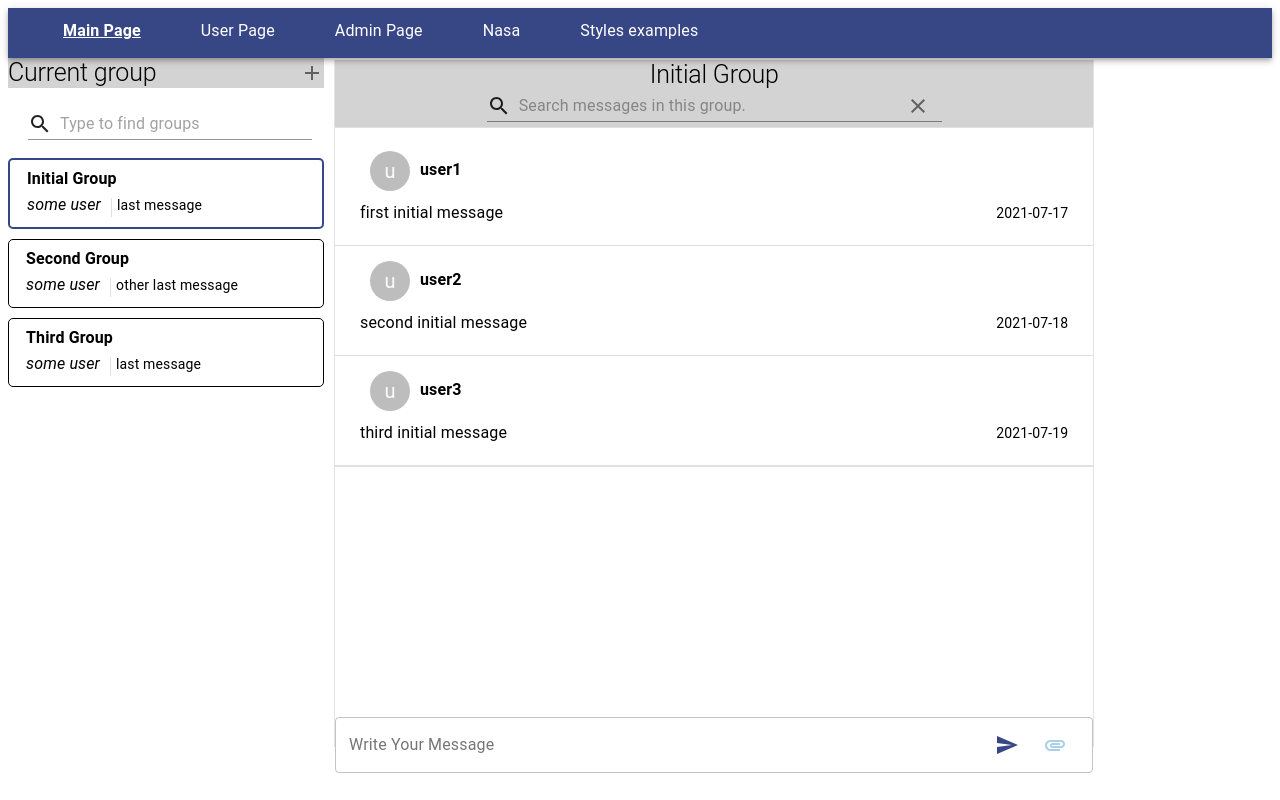
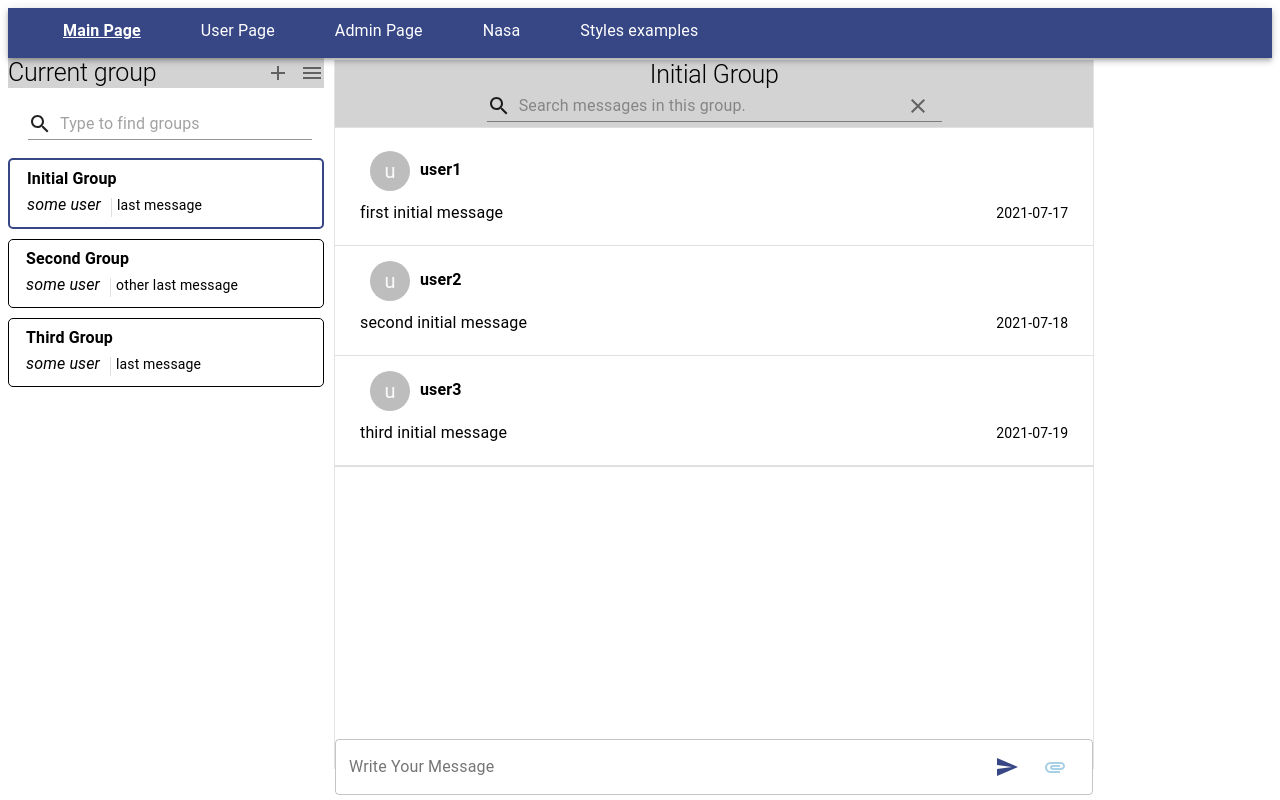
Before and after one commit to bhlynsky/messenger, a React (Create React App) app: page /#/main/1 in a window 1280 px wide. Built offline with nearby package versions, Linux system fonts and the light colour scheme.

Commit message:
added open/close sidebar button

```diff
--- a/src/pages/Main/components/Messenger/components/styles.js
+++ b/src/pages/Main/components/Messenger/components/styles.js
@@ -8,7 +8,7 @@ export const useStyles = makeStyles(() => ({
         width: '100%',
         minHeight: '500px',
         minWidth: '400px',
-        height: '860px',
+        height: 'calc(100vh - 210px)',
         overflow: 'auto',
     },
     messageInput: {
@@ -25,29 +25,4 @@ export const useStyles = makeStyles(() => ({
     avatar: {
         margin: '-5px 10px 10px',
     },
-    '@media (max-height: 840px)': {
-        messageContainer: {
-            height: '71vh',
-        },
-    },
-    '@media (min-height: 840px)': {
-        messageContainer: {
-            height: '690px',
-        },
-    },
-    '@media (min-height: 920px)': {
-        messageContainer: {
-            height: '750px',
-        },
-    },
-    '@media (min-height: 1080px)': {
-        messageContainer: {
-            height: '860px',
-        },
-    },
-    '@media (min-height: 1440px)': {
-        messageContainer: {
-            height: '1225px',
-        },
-    },
 }));
--- a/src/pages/Main/components/Sidebar/components/GroupPreview.js
+++ b/src/pages/Main/components/Sidebar/components/GroupPreview.js
@@ -5,6 +5,7 @@ import { connect } from 'react-redux';
 import { Link } from 'react-router-dom';
 import { changeCurrentGroup } from '../../../services/main-actions';
 import { labels } from '../../../services/main-constants';
+
 const GroupPreview = (props) => {
     const { userName, message } = { ...props.messageData }; // handling error when undefined data
     const { group, changeCurrentGroup } = props;
@@ -13,6 +14,15 @@ const GroupPreview = (props) => {
     const onChangeGroup = () => {
         changeCurrentGroup(group.id, group.groupName);
     };
+
+    const maxMessageLength = 20;
+    let displayMessage = '';
+
+    if (message.length > maxMessageLength) {
+        displayMessage = message.slice(maxMessageLength) + '...';
+    } else {
+        displayMessage = message;
+    }
 
     return (
         <Link to={`/main/${group.id}`} className={classes.linkWithoutStyles}>
@@ -30,7 +40,7 @@ const GroupPreview = (props) => {
                             className={classes.verticalDivider}
                         ></Divider>
 
-                        <Typography variant="body2">{message}</Typography>
+                        <Typography variant="body2">{displayMessage}</Typography>
                     </Grid>
                 ) : (
                     <Typography variant="body2">{labels.NO_MESSAGES}</Typography>
--- a/src/pages/Main/components/Sidebar/components/Sidebar.js
+++ b/src/pages/Main/components/Sidebar/components/Sidebar.js
@@ -6,12 +6,14 @@ import GroupPreview from './GroupPreview';
 import { createGroupLabels, labels } from '../../../services/main-constants';
 import CreateGroupModal from './CreateGroupModal';
 import AddIcon from '@material-ui/icons/Add';
+import MenuIcon from '@material-ui/icons/Menu';
+import { GroupSearch } from './GroupSearch';
 
-import { GroupSearch } from './GroupSearch';
 const Sidebar = (props) => {
     const classes = useStyles();
     const { groups, currentGroupId } = props;
     const [modalIsOpen, setModalOpen] = useState(false);
+    const [sidebarIsOpen, setSidebarOpen] = useState(true);
     const [groupSearchValue, setGroupSearchValue] = useState('');
     const [groupList, setGroupList] = useState([]);
 
@@ -30,19 +32,37 @@ const Sidebar = (props) => {
             const filteredGroups = groups.filter((group) => {
                 return group.groupName.toLowerCase().startsWith(targetName.toLowerCase());
             });
+
             setGroupList(filteredGroups);
         } else {
             setGroupList(groups);
         }
+
         setGroupSearchValue(targetName);
+    };
+
+    const MenuButton = () => {
+        return (
+            <Tooltip title={labels.SIDEBAR_OPEN_TOOLTIP}>
+                <IconButton
+                    onClick={() => {
+                        setSidebarOpen(!sidebarIsOpen);
+                    }}
+                    className={sidebarIsOpen ? classes.menuIcon : classes.menuIconMinimized}
+                >
+                    <MenuIcon />
+                </IconButton>
+            </Tooltip>
+        );
     };
 
     useEffect(() => {
         setGroupList(groups);
     }, [groups]);
 
+    if (sidebarIsOpen) {
         return (
-        <div className={classes.drawer}>
+            <div className={classes.sidebar}>
                 <div className={classes.containerHeader}>
                     <Typography variant="h2" align="left">
                         {labels.SIDEBAR_HEADER}
@@ -53,6 +73,8 @@ const Sidebar = (props) => {
                             <AddIcon />
                         </IconButton>
                     </Tooltip>
+
+                    <MenuButton />
                 </div>
 
                 <GroupSearch onSearch={onGroupSearch} searchValue={groupSearchValue} />
@@ -81,6 +103,13 @@ const Sidebar = (props) => {
                 </List>
             </div>
         );
+    } else {
+        return (
+            <div className={classes.sidebarMinimized}>
+                <MenuButton />
+            </div>
+        );
+    }
 };
 
 const mapStateToProps = (state) => ({
--- a/src/pages/Main/components/Sidebar/components/styles.js
+++ b/src/pages/Main/components/Sidebar/components/styles.js
@@ -1,6 +1,4 @@
 import { makeStyles } from '@material-ui/core';
-
-const drawerWidth = '25%';
 
 export const useStyles = makeStyles((theme) => ({
     divider: {
@@ -78,14 +76,25 @@ export const useStyles = makeStyles((theme) => ({
     openModalIcon: {
         width: '16px',
         height: '16px',
-        marginTop: 'auto',
-        marginBottom: 'auto',
+        margin: 'auto 5px auto auto',
     },
-
-    drawer: {
-        width: drawerWidth,
-        minWidth: '200px',
+    menuIcon: {
+        width: '16px',
+        height: '16px',
+        margin: 'auto 0px auto 5px',
+    },
+    menuIconMinimized: {
+        width: '16px',
+        height: '16px',
+        margin: '5px',
+    },
+    sidebar: {
+        width: '25%',
         flexShrink: 0,
+    },
+    sidebarMinimized: {
+        background: 'lightgray',
+        height: 'calc(100vh - 65px)',
     },
 
     groupPreview: {
--- a/src/pages/Main/services/main-constants.js
+++ b/src/pages/Main/services/main-constants.js
@@ -13,11 +13,11 @@ const labels = {
     MESSAGE_INPUT_PLACEHOLDER: 'Write Your Message',
     SEARCH_MESSAGES: 'Search messages in this group.',
     NO_MESSAGES: 'No messages in this group yet...',
+    SIDEBAR_OPEN_TOOLTIP: 'Open sidebar ',
 };
 
 const createGroupLabels = {
     NEW_GROUP_TOOLTIP: 'New group',
-
     HEADER: 'Create new Group!',
     NAME_INPUT: 'New Group Name',
     SUBTITLE_NAME: 'Come up with name',
```
Lines whose indentation alone changed are shown as unchanged.
